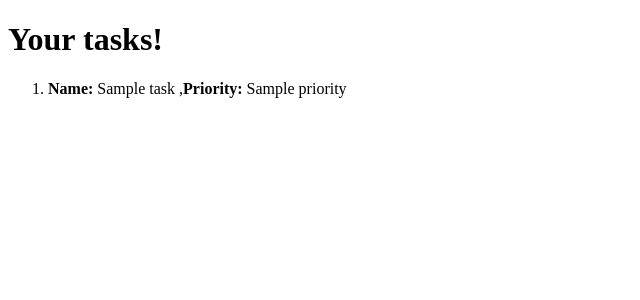
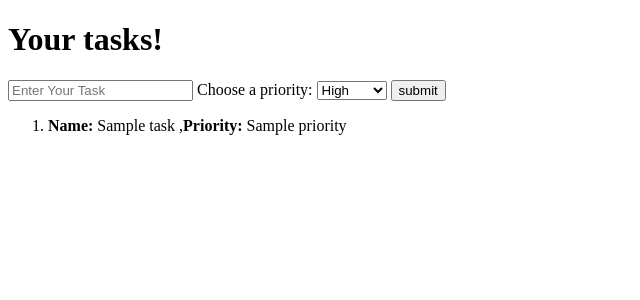
Before and after one commit to Ishan-Shrestha/task-web, a Flask app: template templates/index.html in a window 1280 px wide. Shown: the top 300 px of the page, without its empty margins (0-640 px from the left). Run offline with Flask 3, Linux system fonts and the light colour scheme; the template is opened without the code that fills it: most values are stand-ins (such as "Sample title", 1, 10 or a date in 2020).

Commit message:
Added add feature using request and redirect library

```diff
--- a/app.py
+++ b/app.py
@@ -1,4 +1,4 @@
-from flask import render_template, Flask
+from flask import render_template, Flask, redirect, request
 import logging
 import os
 import json
@@ -13,15 +13,15 @@ logging.basicConfig(
 logger = logging.getLogger()
 logger.setLevel(logging.DEBUG)
 
+# VARIABLES
+BASE_DIR = os.path.dirname(os.path.abspath(__file__))
+FILE_DIR = os.path.join(BASE_DIR, "tasks.json")
+
+
 # FLASK APP SET-UP
-
 app = Flask(__name__)
 
 # LOGIC OF PROGRAM
-
-# VARIABLES
-BASE_DIR = os.path.dirname(os.path.abspath(__file__))
-FILE_DIR = os.path.join(BASE_DIR, "tasks.json")
 
 def load_data():
     try:
@@ -38,5 +38,20 @@ def home():
     data = load_data()
     return render_template('index.html', data = data)
 
+@app.route('/add/', methods=['POST'])
+def post_data():
+    data = load_data()
+    task = request.form.get('task', '').strip()
+    priority = request.form.get('priority', '').strip()
+    new_id = str(len(data) + 1)
+    data[new_id] = {
+        "task": task,
+        "priority": priority
+    }
+    with open(FILE_DIR, 'w') as file:
+        json.dump(data, file, indent=4)
+
+    return redirect('/')
+
 if __name__ == '__main__':
     app.run(debug=True)
--- a/templates/index.html
+++ b/templates/index.html
@@ -7,6 +7,19 @@
 </head>
 <body>
     <h1>Your tasks!</h1>
+
+    <form action="/add/" method="POST" id="form-input">
+        <input type="text" name="task" placeholder="Enter Your Task">
+        <label for="priority">Choose a priority:</label>
+        <select name="priority" id="priority">
+            <option value="High">High</option>
+            <option value="Medium">Medium</option>
+            <option value="Low">Low</option>
+        </select>
+            <button id="submit-button">submit</button>
+    </form>
+
+
     <div class="task-display">
         <ol class="task-list">
             {% for k,v in data.items() %}
```
Also changed, not shown: README.md.
